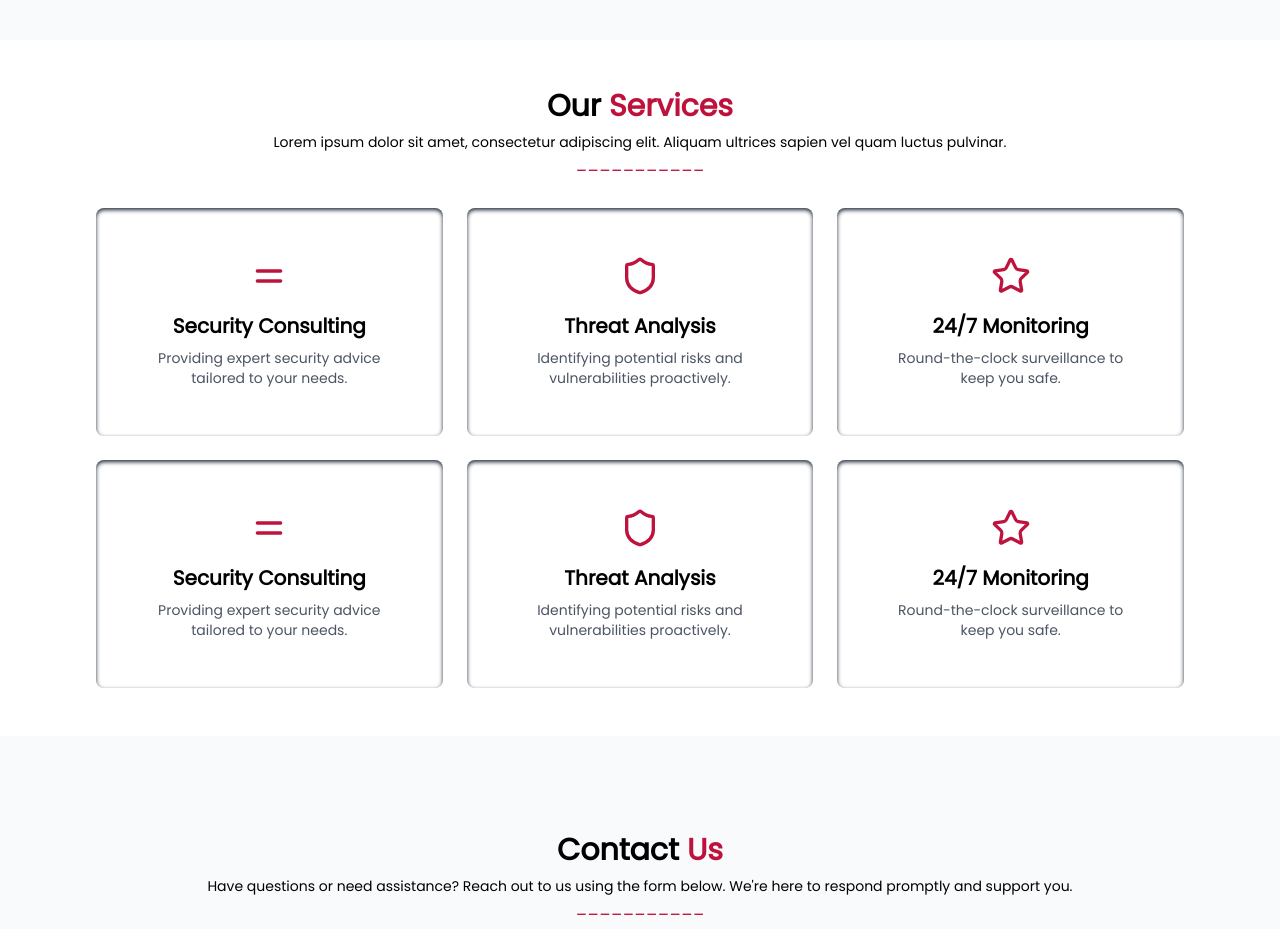
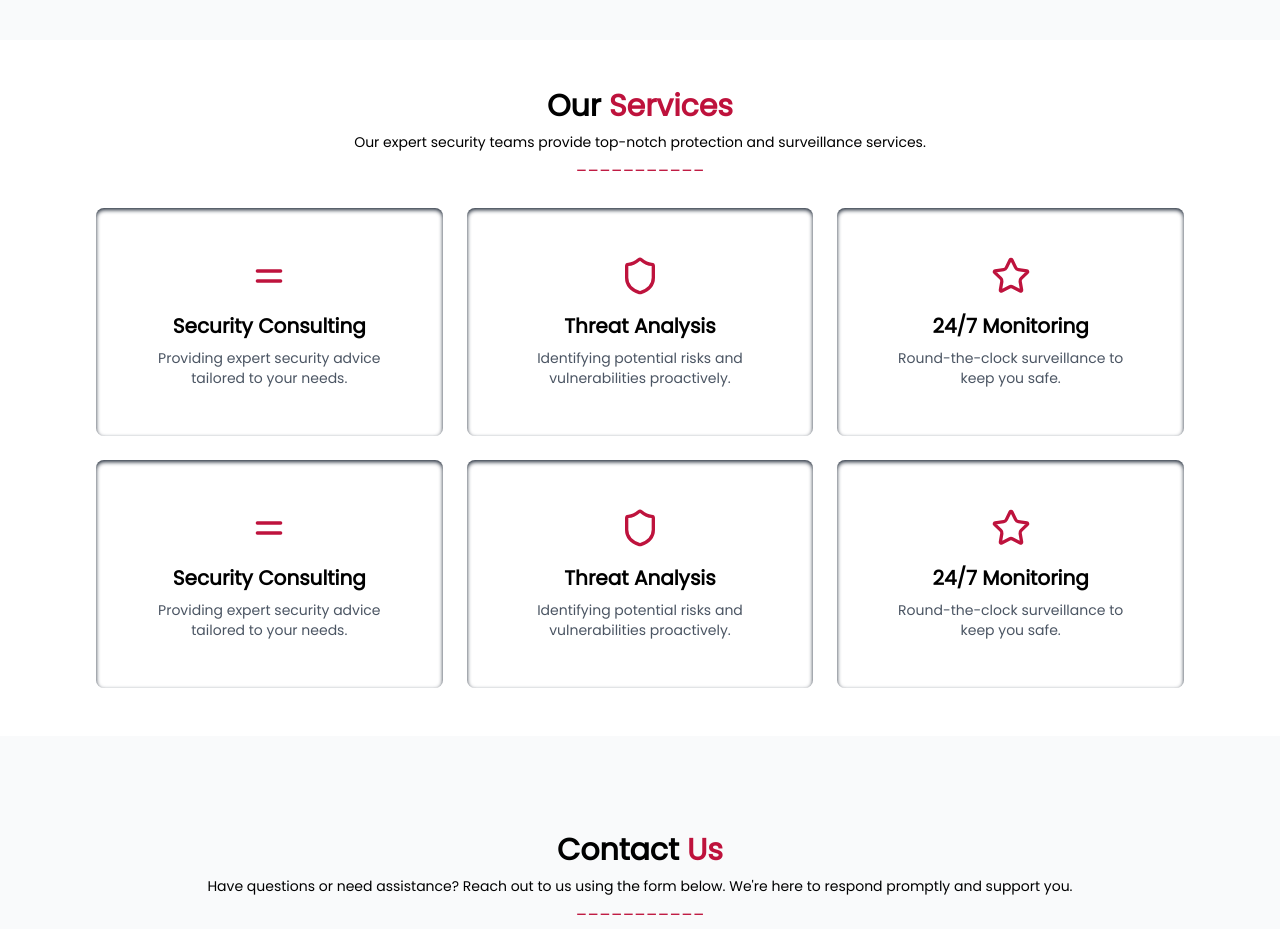
Before and after one commit to Johnodeleye/ikoko-security-corps, a Next.js app: page / in a window 1280 px wide. Shown: the part 1420-2349 px from the top of the page. Built offline with nearby package versions, Linux system fonts and the light colour scheme.

Commit message:
Commit message for Jan 11th

```diff
--- a/components/Service.tsx
+++ b/components/Service.tsx
@@ -42,7 +42,7 @@ const Service = () => {
         Our <span className="text-rose-700">Services</span>
       </h1>
       <p className="text-sm px-6 mx-auto text-center mt-2">
-        Lorem ipsum dolor sit amet, consectetur adipiscing elit. Aliquam ultrices sapien vel quam luctus pulvinar.
+      Our expert security teams provide top-notch protection and surveillance services.
       </p>
       <p className="text-center text-rose-700 mb-8">___________</p>
 
```
